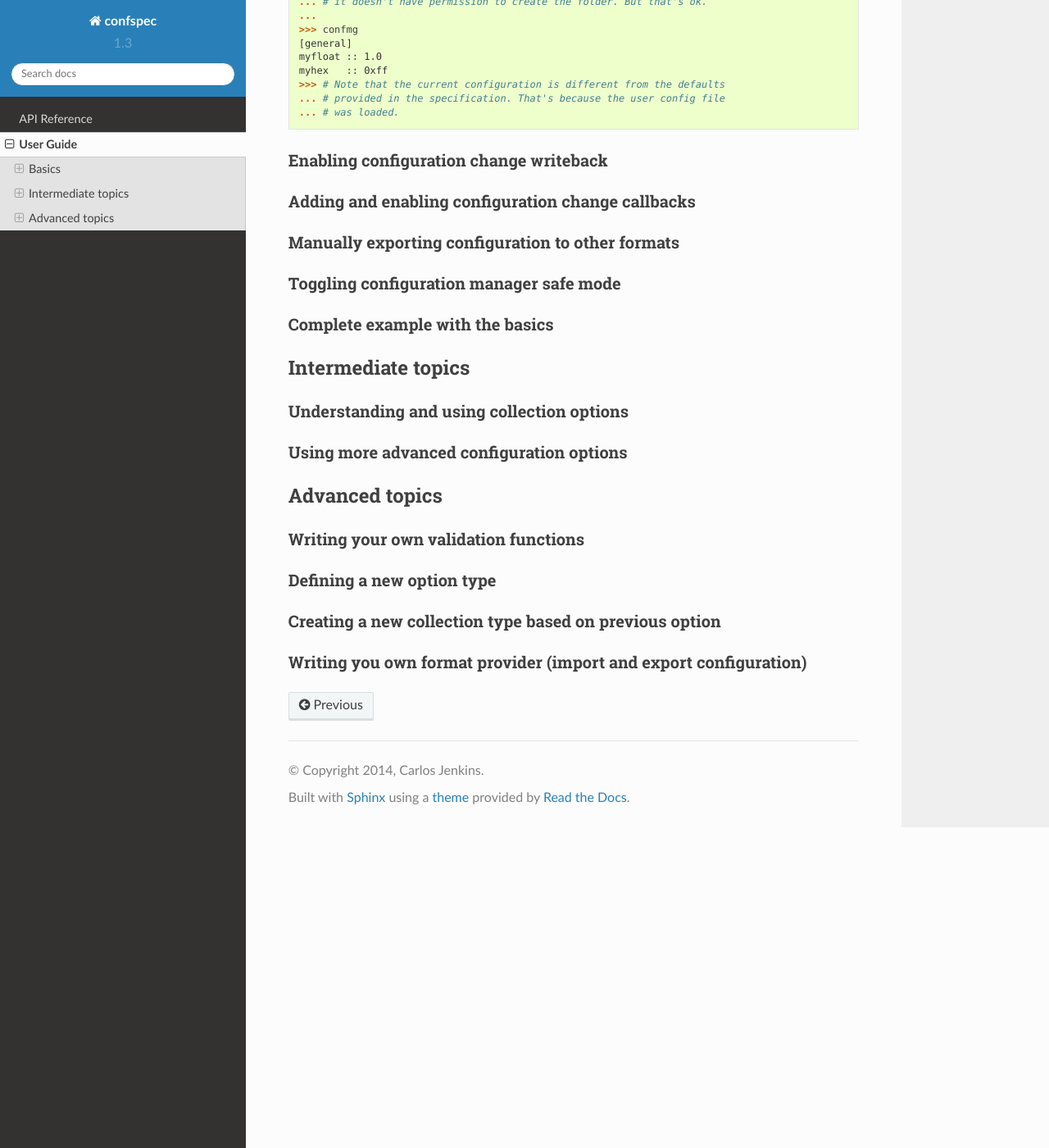
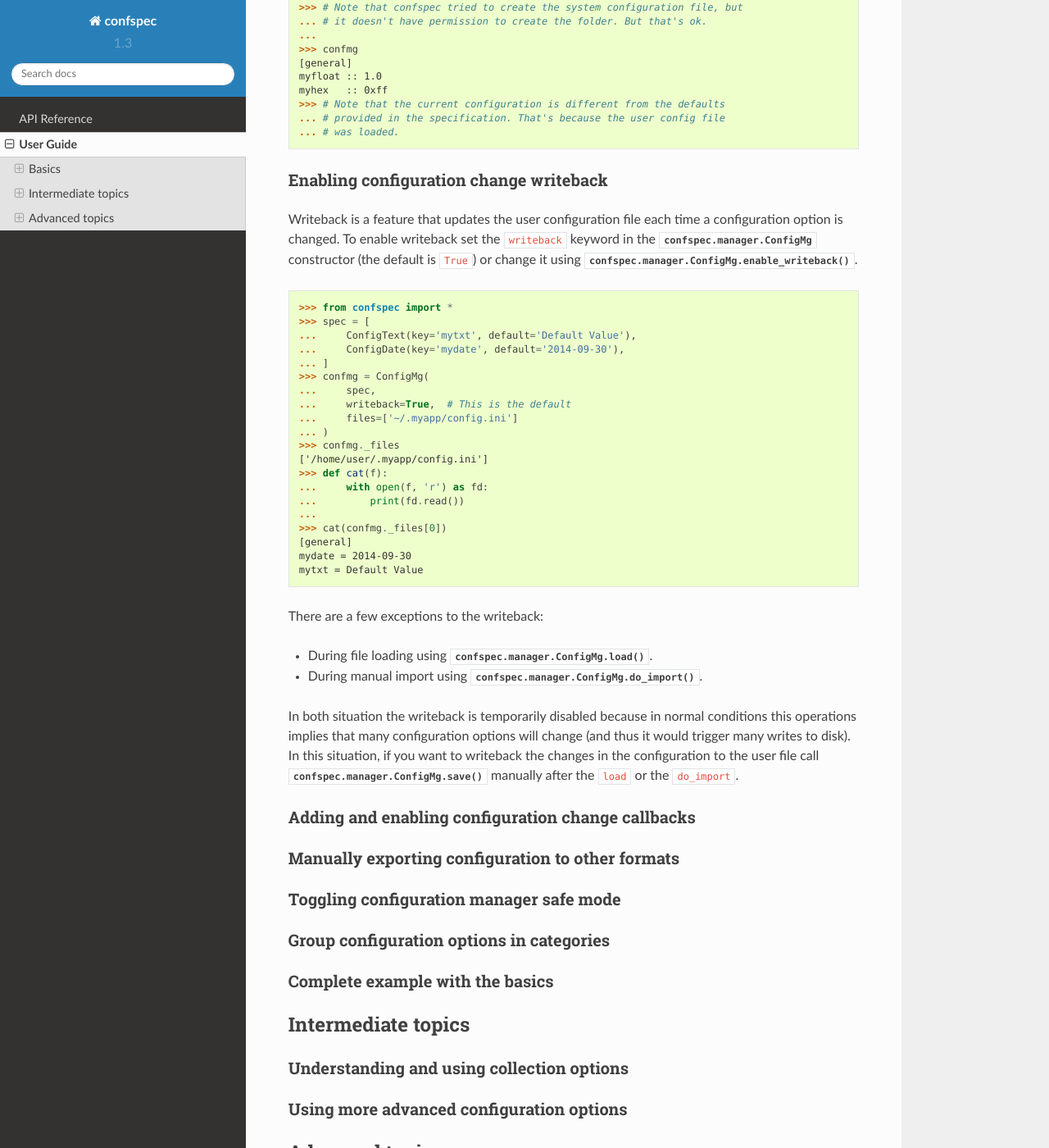
Before and after one commit to carlos-jenkins/confspec, a Sphinx documentation site: the page built from doc/content/user_guide.rst, in a window 1280 px wide and 1400 px high, scrolled down 2477 px. Shown: the whole window at 82% size. Built offline with Sphinx 7.4.7 and the Read the Docs theme 2.0.0, drawn with Linux system fonts in a browser that asks for light colours; some of the changed text lies outside the part shown.

Commit message:
Added second article to the User Guide about writeback.

```diff
--- a/doc/content/user_guide.rst
+++ b/doc/content/user_guide.rst
@@ -127,6 +127,48 @@ keywords, please do note the changed values in the specification:
 Enabling configuration change writeback
 +++++++++++++++++++++++++++++++++++++++
 
+Writeback is a feature that updates the user configuration file each time
+a configuration option is changed. To enable writeback set the ``writeback``
+keyword in the :class:`confspec.manager.ConfigMg` constructor
+(the default is ``True``) or change it using
+:meth:`confspec.manager.ConfigMg.enable_writeback`.
+
+>>> from confspec import *
+>>> spec = [
+...     ConfigText(key='mytxt', default='Default Value'),
+...     ConfigDate(key='mydate', default='2014-09-30'),
+... ]
+>>> confmg = ConfigMg(
+...     spec,
+...     writeback=True,  # This is the default
+...     files=['~/.myapp/config.ini']
+... )
+>>> confmg._files
+['/home/user/.myapp/config.ini']
+>>> def cat(f):
+...     with open(f, 'r') as fd:
+...         print(fd.read())
+...
+>>> cat(confmg._files[0])
+[general]
+mydate = 2014-09-30
+mytxt = Default Value
+
+
+
+There are a few exceptions to the writeback:
+
+- During file loading using :meth:`confspec.manager.ConfigMg.load`.
+- During manual import using :meth:`confspec.manager.ConfigMg.do_import`.
+
+In both situation the writeback is temporarily disabled because in normal
+conditions this operations implies that many configuration options will change
+(and thus it would trigger many writes to disk). In this situation, if you want
+to writeback the changes in the configuration to the user file call
+:meth:`confspec.manager.ConfigMg.save` manually after the ``load`` or the
+``do_import``.
+
+
 Adding and enabling configuration change callbacks
 ++++++++++++++++++++++++++++++++++++++++++++++++++
 
@@ -135,6 +177,9 @@ Manually exporting configuration to other formats
 
 Toggling configuration manager safe mode
 ++++++++++++++++++++++++++++++++++++++++
+
+Group configuration options in categories
++++++++++++++++++++++++++++++++++++++++++
 
 Complete example with the basics
 ++++++++++++++++++++++++++++++++
```
